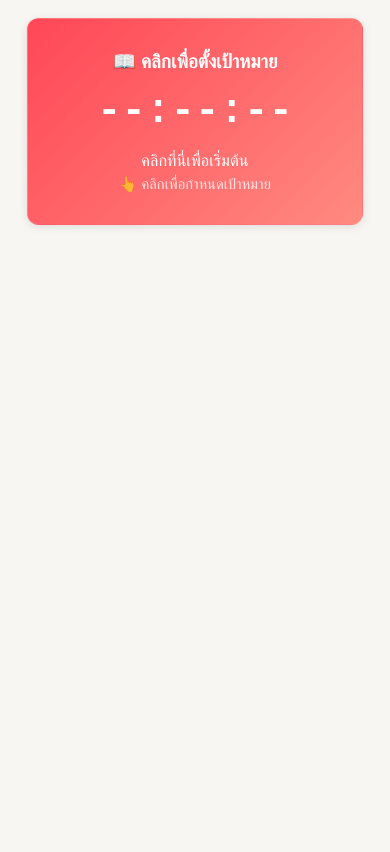
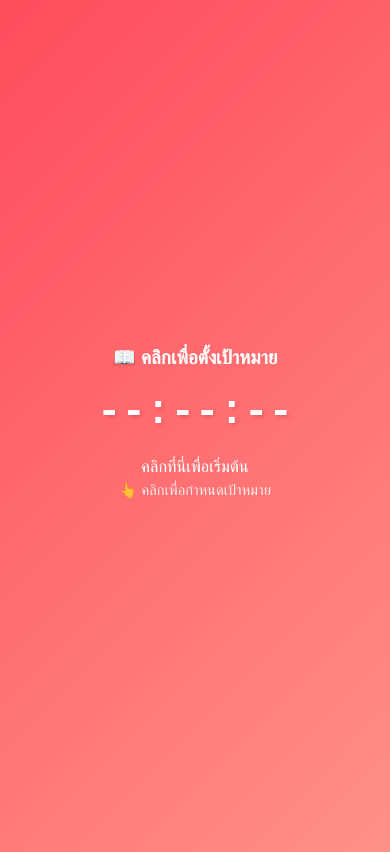
Before and after one commit to wisawapan00/notion-widgets, a plain HTML site: page countdown/index.html in a window 390 px wide. Drawn offline with Linux system fonts and the light colour scheme.

Commit message:
update countdown

```diff
--- a/countdown/index.html
+++ b/countdown/index.html
@@ -24,33 +24,56 @@
             font-family: -apple-system, BlinkMacSystemFont, 'Segoe UI', Roboto, sans-serif;
             background-color: var(--bg-color);
             color: var(--text-color);
-            padding: 20px;
+            padding: 0;
+            margin: 0;
             min-height: 100vh;
         }
 
         .container {
-            max-width: 600px;
-            margin: 0 auto;
-            padding: 0 15px;
+            max-width: 100%;
+            margin: 0;
+            padding: 0;
+            min-height: 100vh;
+            display: flex;
+            align-items: center;
+            justify-content: center;
         }
 
         @media (max-width: 768px) {
-            .container {
-                padding: 0 10px;
-            }
-
             .exam-countdown {
-                padding: 20px 15px;
+                padding: 40px 20px;
             }
 
             .countdown-timer {
-                font-size: 1.8rem;
+                font-size: 2.5rem;
+            }
+
+            .modal-content {
+                width: 95%;
+                margin: 10% auto;
+            }
+
+            .modal-header {
+                padding: 15px;
+            }
+
+            .modal-body {
+                padding: 15px;
+            }
+
+            .btn {
+                padding: 10px 18px;
+                font-size: 14px;
             }
         }
 
         @media (max-width: 480px) {
             .countdown-timer {
-                font-size: 1.5rem;
+                font-size: 2rem;
+            }
+
+            .exam-countdown {
+                padding: 30px 15px;
             }
         }
 
@@ -58,16 +81,22 @@
             background: linear-gradient(135deg, var(--accent-red), #FF8A80);
             color: white;
             text-align: center;
-            border-radius: 12px;
-            padding: 30px;
-            box-shadow: 0 2px 8px rgba(0,0,0,0.1);
+            border-radius: 0;
+            padding: 60px 30px;
+            box-shadow: none;
             cursor: pointer;
-            transition: transform 0.3s ease, background 0.5s ease;
-            border: 1px solid rgba(255,255,255,0.1);
+            transition: background 0.5s ease;
+            border: none;
+            width: 100vw;
+            min-height: 100vh;
+            display: flex;
+            flex-direction: column;
+            justify-content: center;
+            align-items: center;
         }
 
         .exam-countdown:hover {
-            transform: translateY(-2px);
+            filter: brightness(1.05);
         }
 
         /* Dynamic background colors based on remaining time */
@@ -84,10 +113,11 @@
         }
 
         .countdown-timer {
-            font-size: 2.5rem;
+            font-size: 4rem;
             font-weight: 800;
-            margin: 15px 0;
+            margin: 20px 0;
             font-family: 'Courier New', monospace;
+            text-shadow: 2px 2px 4px rgba(0,0,0,0.2);
         }
 
         /* Modal Popup Styles */
@@ -254,6 +284,14 @@
         }
 
         @media (max-width: 768px) {
+            .exam-countdown {
+                padding: 40px 20px;
+            }
+
+            .countdown-timer {
+                font-size: 2.5rem;
+            }
+
             .modal-content {
                 width: 95%;
                 margin: 10% auto;
```
